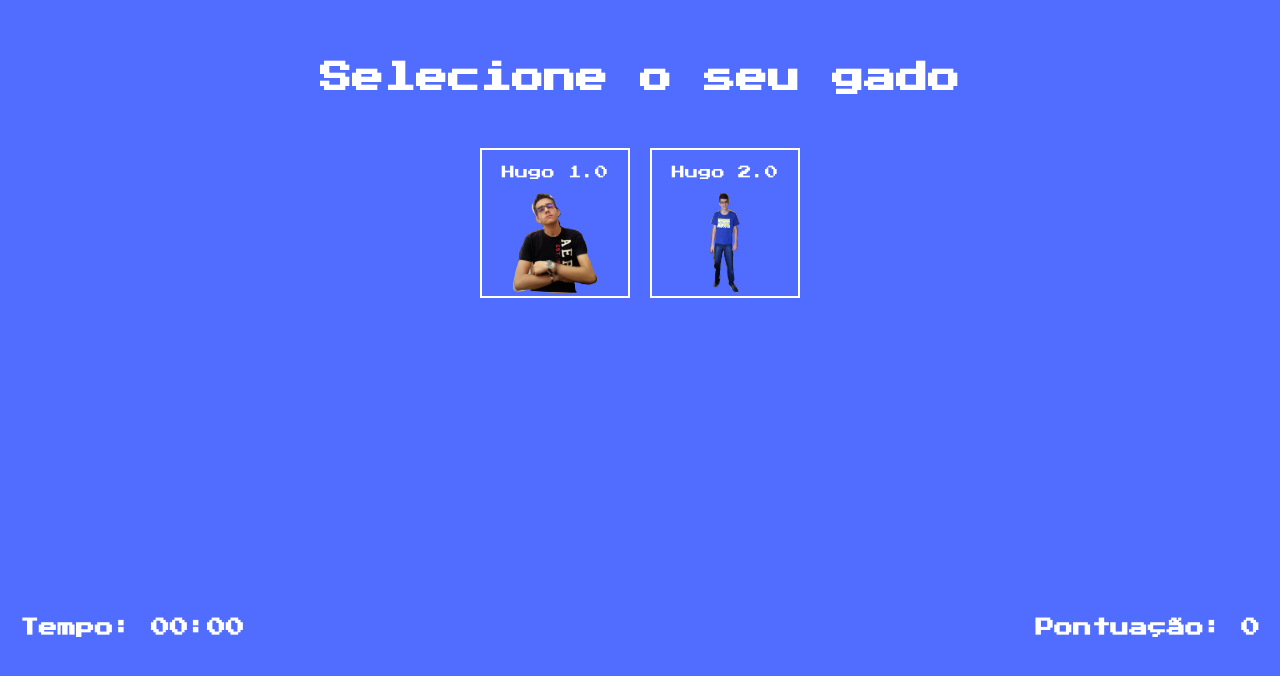
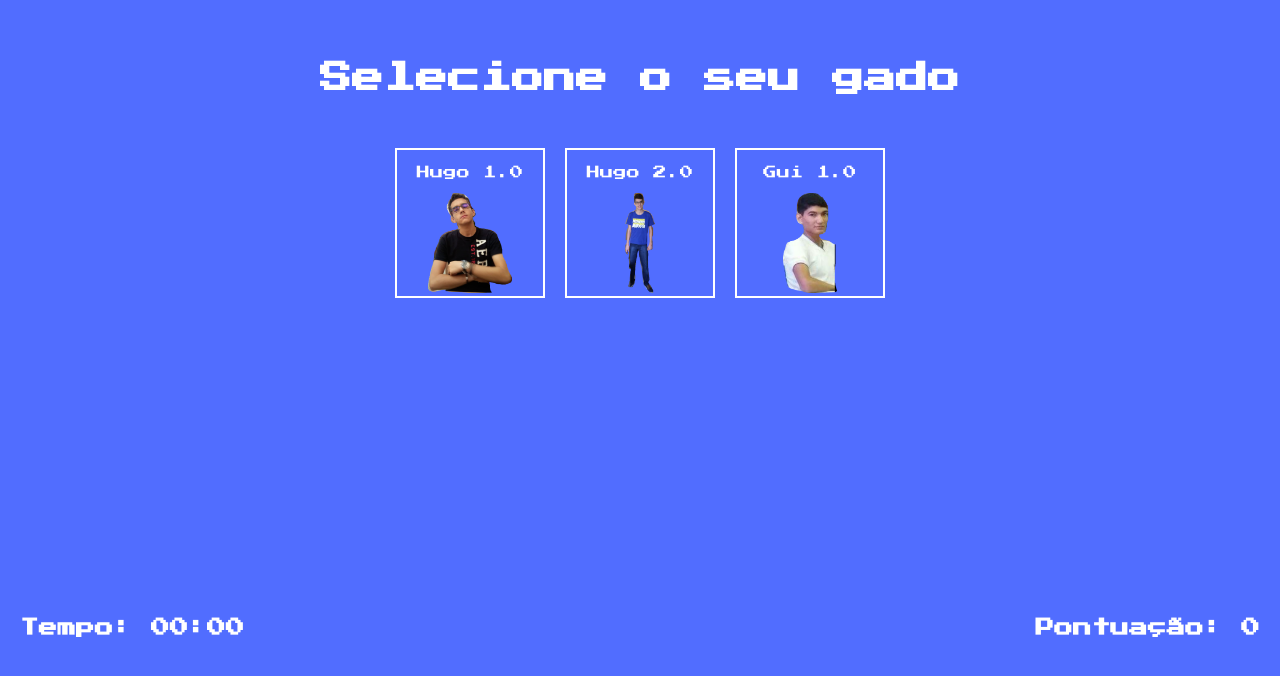
Before and after one commit to LinJTF/Capturando-gado, a plain HTML site: page index.html in a window 1280 px wide. Shown: the part 1021-1697 px from the top of the page. Drawn offline with Linux system fonts and the light colour scheme.

Commit message:
Adicionando 3° gado

```diff
--- a/index.html
+++ b/index.html
@@ -29,6 +29,12 @@
                     <img src="images/gado2.png" alt="hugo2">
                 </button>
             </li>
+            <li>
+                <button class="choose-insect-btn">
+                    <p>Gui 1.0</p>
+                    <img src="images/gado3.png" alt="Gui1">
+                </button>
+            </li>
         </ul>
     </div>
 
```
